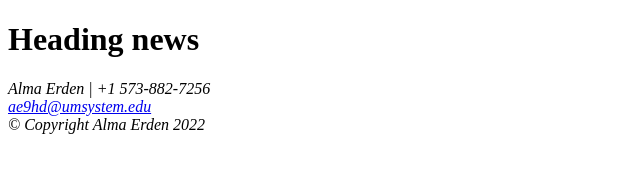
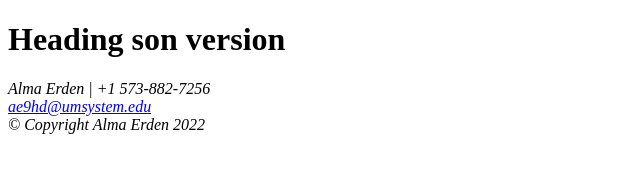
Before and after one commit to almaerden/islt___7355, a plain HTML site: page Erden_Template.html in a window 1280 px wide. Shown: the whole page, without its empty margins (0-640 px from the left). Drawn offline with Linux system fonts and the light colour scheme.

Commit message:
small change in heading
Signed-off-by: almaerden <almaerden@hotmail.com>

```diff
--- a/Erden_Template.html
+++ b/Erden_Template.html
@@ -7,7 +7,7 @@
 <body>
     <nav></nav>
     <header>
-        <h1>Heading news</h1>
+        <h1>Heading son version</h1>
     </header>
     <main>
 
```
